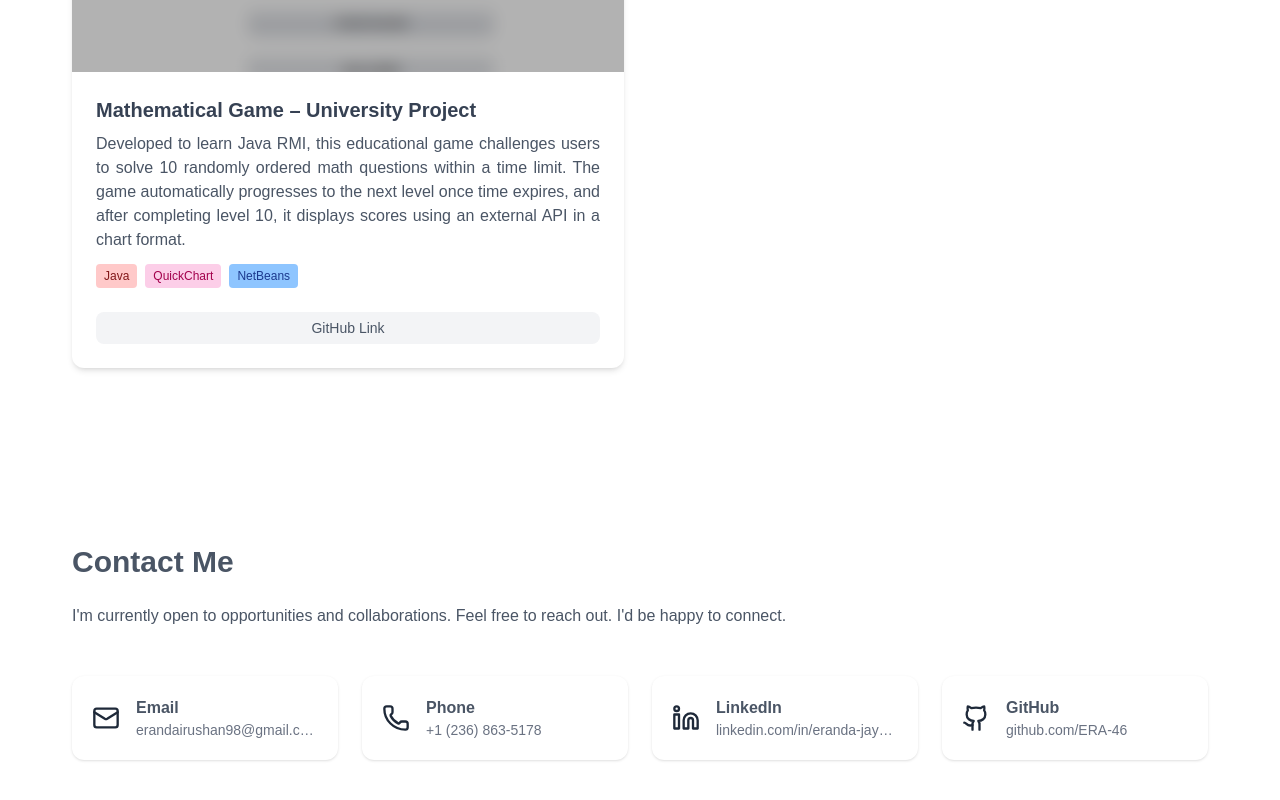
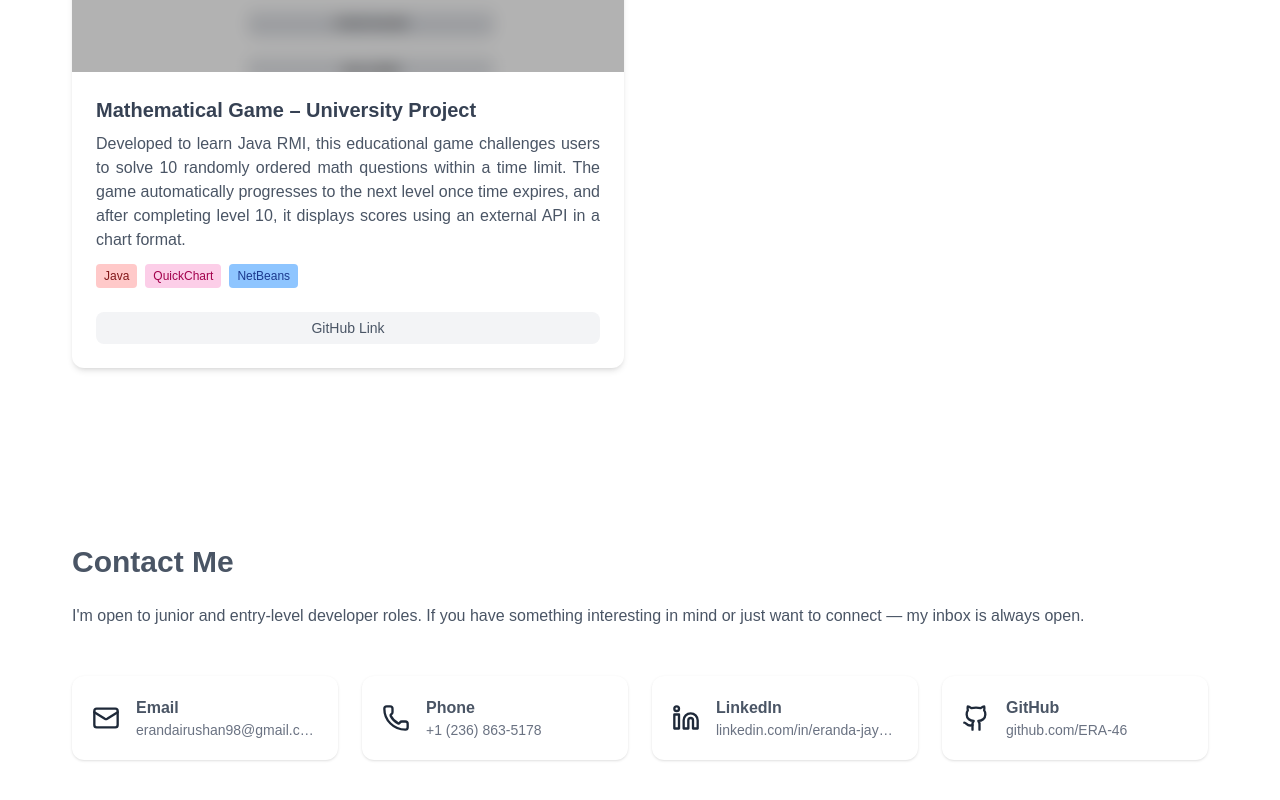
Before and after one commit to ERA-46/eranda-portfolio, a Next.js app: page / in a window 1280 px wide. Shown: the part 3924-4724 px from the top of the page. Built offline with nearby package versions, Linux system fonts and the light colour scheme.

Commit message:
change contact description

```diff
--- a/components/Contact.tsx
+++ b/components/Contact.tsx
@@ -10,8 +10,7 @@ export default function Contact() {
         <h2 className="text-3xl font-bold mb-6 text-gray-600">Contact Me</h2>
 
         <p className="text-gray-600 mb-12 max-w-6xl">
-          I&apos;m currently open to opportunities and collaborations.
-          Feel free to reach out. I&apos;d be happy to connect.
+          I&apos;m open to junior and entry-level developer roles. If you have something interesting in mind or just want to connect — my inbox is always open.
         </p>
 
         <div className="grid gap-6 md:grid-cols-4">
```
